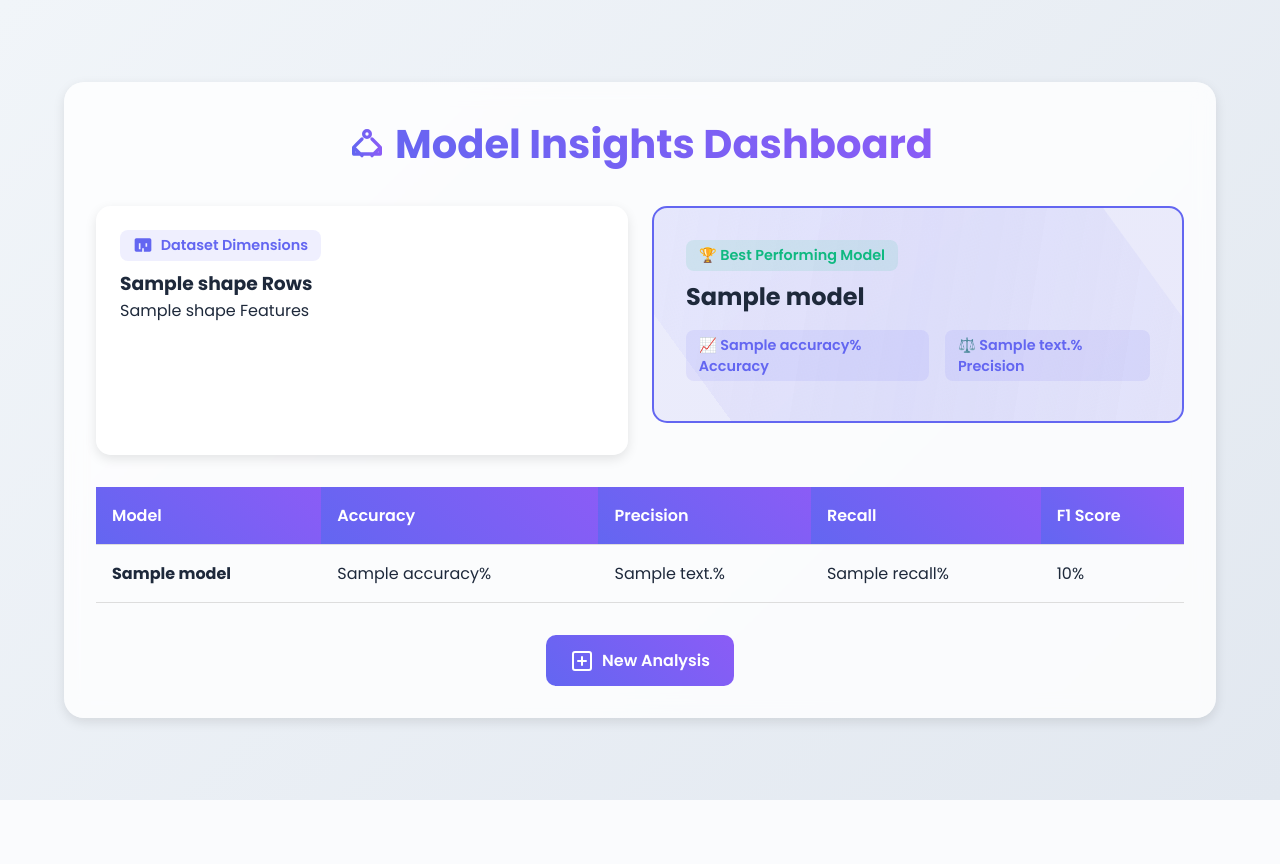
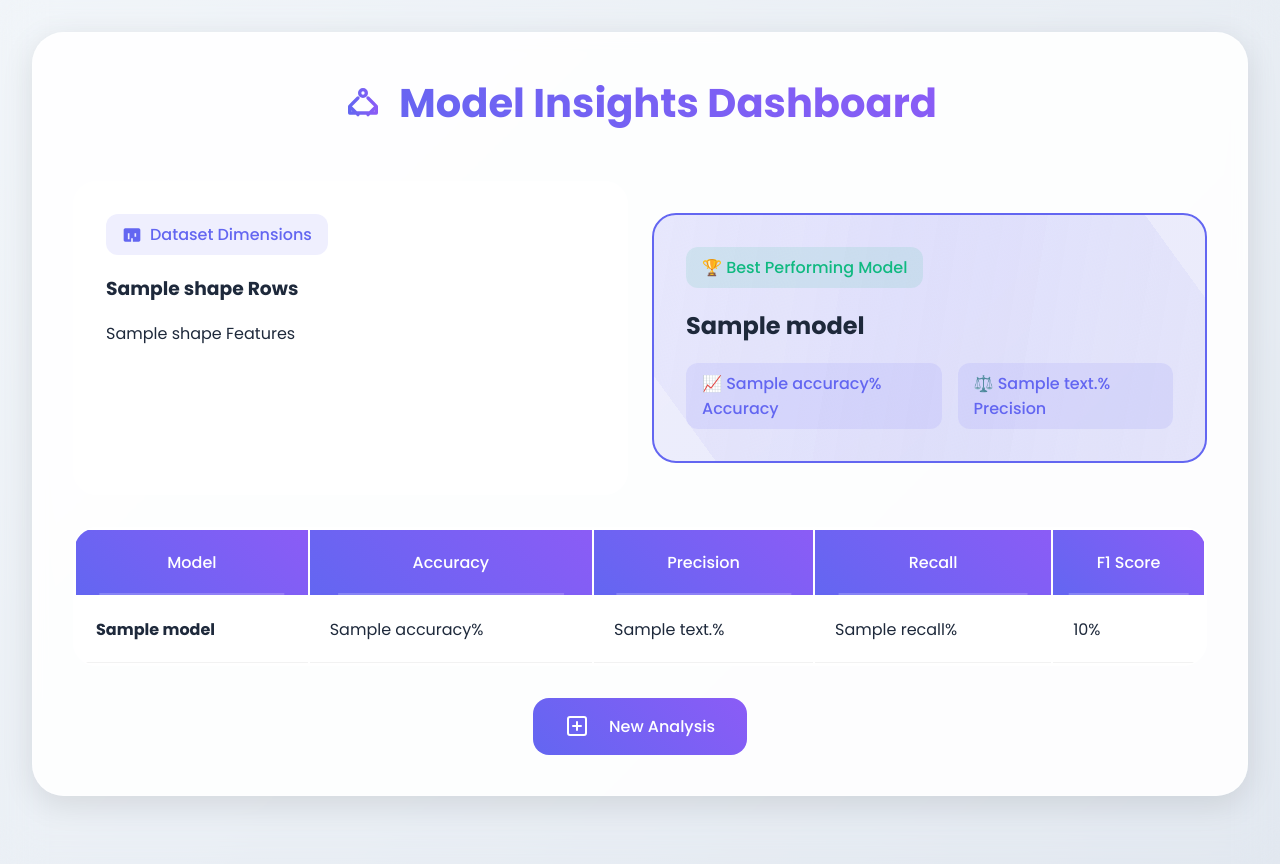
Before and after one commit to Yogin-Maniya/comparative-study-frontend, a Flask app: template templates/results.html in a window 1280 px wide. Before the commit the page ends 800 px from the top, so only its background shows below. Run offline with Flask 3, Linux system fonts and the light colour scheme; the template is opened without the code that fills it: most values are stand-ins (such as "Sample title", 1, 10 or a date in 2020).

Commit message:
UI changed

```diff
--- a/templates/results.html
+++ b/templates/results.html
@@ -1,114 +1,130 @@
 <!DOCTYPE html>
 <html lang="en">
+
 <head>
-  <meta charset="UTF-8" />
-  <meta name="viewport" content="width=device-width, initial-scale=1" />
+    <meta charset="UTF-8">
+    <meta name="viewport" content="width=device-width, initial-scale=1.0">
     <title>✨ ML Analysis Dashboard</title>
-  <link href="https://fonts.googleapis.com/css2?family=Poppins:wght@400;500;600;700&display=swap" rel="stylesheet">
     <style>
         :root {
             --primary: #6366f1;
             --secondary: #8b5cf6;
             --accent: #10b981;
-      --background: #f1f5f9;
-      --glass: rgba(255, 255, 255, 0.8);
-      --shadow: 0 4px 12px rgba(0, 0, 0, 0.1);
+            --background: #f8fafc;
+            --text: #1e293b;
+            --glass: rgba(255, 255, 255, 0.9);
+            --shadow: 0 8px 32px rgba(0, 0, 0, 0.1);
         }
-    * {
-      box-sizing: border-box;
+
+        body {
+            font-family: 'Poppins', system-ui, -apple-system, sans-serif;
+            background: linear-gradient(135deg, #f1f5f9 0%, #e2e8f0 100%);
+            color: var(--text);
             margin: 0;
-      padding: 0;
+            padding: 2rem;
+            min-height: 100vh;
+            backdrop-filter: blur(20px);
         }
-    body {
-      font-family: 'Poppins', sans-serif;
-      background: linear-gradient(135deg, var(--background), #e2e8f0);
-      color: #1e293b;
-      min-height: 100vh;
-      display: flex;
-      align-items: center;
-      justify-content: center;
-      padding: 2rem;
-    }
+
         .container {
             background: var(--glass);
-      border-radius: 20px;
+            padding: 2.5rem;
+            border-radius: 2rem;
             box-shadow: var(--shadow);
-      max-width: 1200px;
-      width: 95%;
-      padding: 2rem;
-      margin: 2rem;
-      backdrop-filter: blur(10px);
+            backdrop-filter: blur(16px);
+            max-width: 1400px;
+            margin: 0 auto;
+            border: 1px solid rgba(255, 255, 255, 0.3);
         }
+
         .header {
             text-align: center;
-      margin-bottom: 2rem;
+            margin-bottom: 3rem;
+            position: relative;
         }
+
         .header h1 {
+            color: var(--secondary);
             font-size: 2.5rem;
+            margin: 0;
+            display: inline-flex;
+            align-items: center;
+            gap: 1rem;
             background: linear-gradient(45deg, var(--primary), var(--secondary));
             -webkit-background-clip: text;
             -webkit-text-fill-color: transparent;
-      margin: 0;
-      display: inline-flex;
-      align-items: center;
-      gap: 0.5rem;
         }
+
         .metric-grid {
             display: grid;
             grid-template-columns: repeat(auto-fit, minmax(250px, 1fr));
             gap: 1.5rem;
-      margin-bottom: 2rem;
+            margin: 2rem 0;
         }
+
         .metric-card {
             background: var(--glass);
-      border-radius: 15px;
-      padding: 1.5rem;
-      box-shadow: var(--shadow);
-      transition: transform 0.3s ease, box-shadow 0.3s ease;
+            padding: 2rem;
+            border-radius: 1.5rem;
+            backdrop-filter: blur(10px);
+            border: 1px solid rgba(255, 255, 255, 0.2);
+            transition: transform 0.3s ease;
         }
+
         .metric-card:hover {
             transform: translateY(-5px);
-      box-shadow: 0 8px 16px rgba(0, 0, 0, 0.15);
         }
-    .metric-badge {
-      display: inline-flex;
-      align-items: center;
-      background: rgba(99, 102, 241, 0.1);
-      color: var(--primary);
-      padding: 0.3rem 0.8rem;
-      border-radius: 8px;
-      font-size: 0.9rem;
-      font-weight: 600;
-      margin-bottom: 0.5rem;
-    }
+
         table {
             width: 100%;
-      border-collapse: collapse;
-      margin-bottom: 2rem;
+            border-radius: 1.5rem;
+            overflow: hidden;
+            backdrop-filter: blur(10px);
+            background: var(--glass);
+            border: 1px solid rgba(255, 255, 255, 0.2);
+            margin: 2rem 0;
         }
-    table th, table td {
-      padding: 1rem;
-      text-align: left;
-      border-bottom: 1px solid #ddd;
+
+        th {
+            background: linear-gradient(45deg, var(--primary), var(--secondary));
+            color: white;
+            padding: 1.25rem;
+            font-weight: 500;
+            position: relative;
         }
-    table th {
-      background: linear-gradient(45deg, var(--primary), var(--secondary));
-      color: #fff;
-      font-weight: 600;
+
+        th:after {
+            content: "";
+            position: absolute;
+            bottom: 0;
+            left: 50%;
+            transform: translateX(-50%);
+            width: 80%;
+            height: 2px;
+            background: rgba(255, 255, 255, 0.2);
         }
-    table tr:hover td {
-      background: rgba(99, 102, 241, 0.05);
+
+        td {
+            padding: 1.25rem;
+            border-bottom: 1px solid rgba(0, 0, 0, 0.05);
+            transition: background 0.3s ease;
         }
+
+        tr:hover td {
+            background: rgba(99, 102, 241, 0.03);
+        }
+
         .best-model-card {
+            background: linear-gradient(135deg, rgba(99, 102, 241, 0.1) 0%, rgba(79, 70, 229, 0.1) 100%);
+            border: 2px solid var(--primary);
+            padding: 2rem;
+            border-radius: 1.5rem;
+            margin: 2rem 0;
             position: relative;
-      background: linear-gradient(135deg, rgba(99, 102, 241, 0.1), rgba(79, 70, 229, 0.1));
-      border: 2px solid var(--primary);
-      border-radius: 15px;
-      padding: 2rem;
-      margin-bottom: 2rem;
             overflow: hidden;
         }
-    .best-model-card::before {
+
+        .best-model-card:before {
             content: "";
             position: absolute;
             top: -50%;
@@ -117,52 +133,105 @@
             height: 200%;
             background: linear-gradient(45deg, transparent, rgba(99, 102, 241, 0.1), transparent);
             animation: rotate 4s linear infinite;
-      z-index: 0;
         }
-    .best-model-card > * {
-      position: relative;
-      z-index: 1;
-    }
-    @keyframes rotate {
-      from { transform: rotate(0deg); }
-      to { transform: rotate(360deg); }
-    }
+
         .btn {
             display: inline-flex;
             align-items: center;
+            gap: 0.75rem;
+            padding: 1rem 2rem;
             background: linear-gradient(45deg, var(--primary), var(--secondary));
-      color: #fff;
-      padding: 0.8rem 1.5rem;
+            color: white;
+            border-radius: 1rem;
+            text-decoration: none;
+            transition: all 0.3s ease;
+            font-weight: 500;
+            position: relative;
+            overflow: hidden;
             border: none;
-      border-radius: 10px;
-      font-weight: 600;
-      text-decoration: none;
-      transition: background 0.3s ease;
             cursor: pointer;
         }
-    .btn:hover {
-      background: linear-gradient(45deg, var(--secondary), var(--primary));
+
+        .btn:before {
+            content: "";
+            position: absolute;
+            top: 0;
+            left: -100%;
+            width: 100%;
+            height: 100%;
+            background: linear-gradient(120deg, transparent, rgba(255, 255, 255, 0.3), transparent);
+            transition: 0.5s;
         }
-    @media(max-width: 768px) {
+
+        .btn:hover:before {
+            left: 100%;
+        }
+
+        @keyframes rotate {
+            0% {
+                transform: rotate(0deg);
+            }
+
+            100% {
+                transform: rotate(360deg);
+            }
+        }
+
+        .visualization-section {
+            display: grid;
+            grid-template-columns: repeat(auto-fit, minmax(400px, 1fr));
+            gap: 2rem;
+            margin: 3rem 0;
+        }
+
+        .chart-card {
+            background: var(--glass);
+            padding: 2rem;
+            border-radius: 1.5rem;
+            border: 1px solid rgba(255, 255, 255, 0.2);
+        }
+
+        .metric-badge {
+            display: inline-flex;
+            align-items: center;
+            padding: 0.5rem 1rem;
+            background: rgba(99, 102, 241, 0.1);
+            color: var(--primary);
+            border-radius: 0.75rem;
+            font-weight: 500;
+        }
+
+        @media (max-width: 768px) {
+            .container {
+                padding: 1.5rem;
+                border-radius: 1.5rem;
+            }
+
             .header h1 {
                 font-size: 2rem;
             }
-      .container {
-        padding: 1.5rem;
+
+            .metric-grid {
+                grid-template-columns: 1fr;
             }
         }
     </style>
+    <link href="https://fonts.googleapis.com/css2?family=Poppins:wght@400;500;600;700&display=swap" rel="stylesheet">
 </head>
+
 <body>
+
     <div class="container">
         <div class="header">
             <h1>
-        <svg width="40" height="40" viewBox="0 0 24 24" fill="none" xmlns="http://www.w3.org/2000/svg" style="vertical-align: middle;">
-          <path d="M20 14V18H4V14M20 14L18 12L15 9M20 14L18 16L15 19M4 14L6 12L9 9M4 14L6 16L9 19M14 6C14 7.10457 13.1046 8 12 8C10.8954 8 10 7.10457 10 6C10 4.89543 10.8954 4 12 4C13.1046 4 14 4.89543 14 6Z" stroke="url(#gradient)" stroke-width="2" stroke-linecap="round" stroke-linejoin="round"></path>
+                <svg width="40" height="40" viewBox="0 0 24 24" fill="none" xmlns="http://www.w3.org/2000/svg">
+                    <path
+                        d="M20 14V18H4V14M20 14L18 12L15 9M20 14L18 16L15 19M4 14L6 12L9 9M4 14L6 16L9 19M14 6C14 7.10457 13.1046 8 12 8C10.8954 8 10 7.10457 10 6C10 4.89543 10.8954 4 12 4C13.1046 4 14 4.89543 14 6Z"
+                        stroke="url(#gradient)" stroke-width="2" stroke-linecap="round" stroke-linejoin="round" />
                     <defs>
                         <linearGradient id="gradient" x1="0%" y1="0%" x2="100%" y2="0%">
-              <stop offset="0%" stop-color="#6366f1"/>
-              <stop offset="100%" stop-color="#8b5cf6"/>
+                            <stop offset="0%" style="stop-color:var(--primary);stop-opacity:1" />
+                            <stop offset="100%" style="stop-color:var(--secondary);stop-opacity:1" />
                         </linearGradient>
                     </defs>
                 </svg>
@@ -184,7 +255,8 @@
 
             {% set best_model = results | max(attribute='accuracy') %}
             <div class="best-model-card">
-        <div class="metric-badge" style="background: rgba(16,185,129,0.1); color: var(--accent);">
+                <div style="position: relative; z-index: 1;">
+                    <div class="metric-badge" style="background: rgba(16, 185, 129, 0.1); color: var(--accent);">
                         🏆 Best Performing Model
                     </div>
                     <h2>{{ best_model['model'] }}</h2>
@@ -222,14 +295,18 @@
             </tbody>
         </table>
 
-    <div style="text-align: center;">
+        <div style="text-align: center; margin-top: 2rem;">
             <a href="/" class="btn">
-        <svg width="24" height="24" viewBox="0 0 24 24" fill="none" style="vertical-align: middle; margin-right: 0.5rem;">
-          <path d="M19 21H5C3.89543 21 3 20.1046 3 19V5C3 3.89543 3.89543 3 5 3H19C20.1046 3 21 3.89543 21 5V19C21 20.1046 20.1046 21 19 21ZM12 16V8M8 12H16" stroke="#fff" stroke-width="2" stroke-linecap="round" stroke-linejoin="round"></path>
+                <svg width="24" height="24" viewBox="0 0 24 24" fill="none" style="margin-right: 0.5rem;">
+                    <path
+                        d="M19 21H5C3.89543 21 3 20.1046 3 19V5C3 3.89543 3.89543 3 5 3H19C20.1046 3 21 3.89543 21 5V19C21 20.1046 20.1046 21 19 21ZM12 16V8M8 12H16"
+                        stroke="white" stroke-width="2" stroke-linecap="round" stroke-linejoin="round" />
                 </svg>
                 New Analysis
             </a>
         </div>
     </div>
+
 </body>
+
 </html>
```
Also changed, not shown: other parts of templates/results.html (+4 -1 lines). Lines whose indentation alone changed are shown as unchanged.
